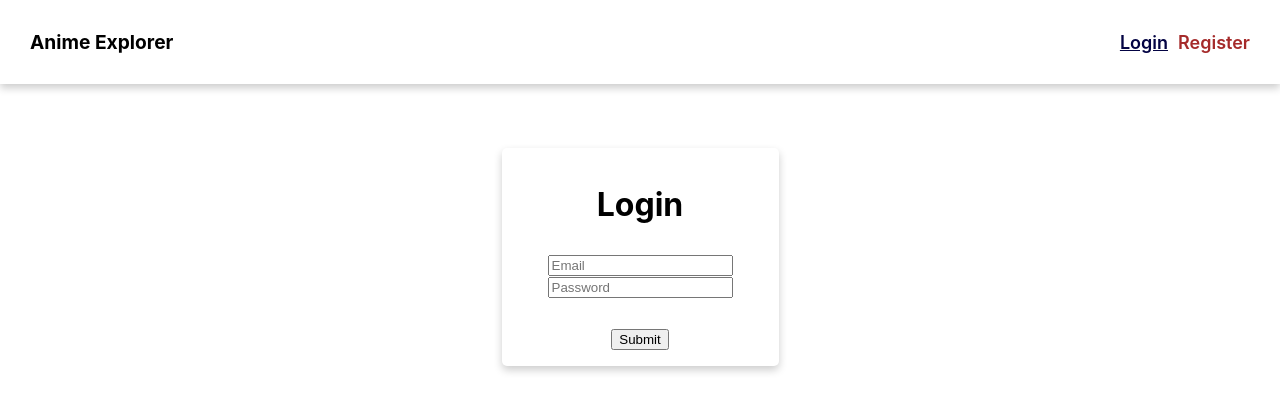
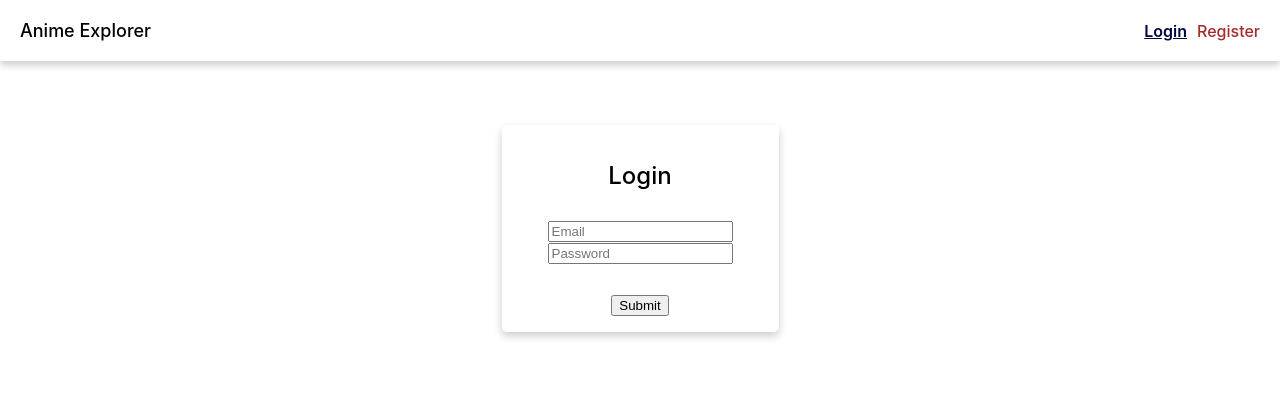
Before and after one commit to cindy2400/anime-explorer, a React (Create React App) app: page /login in a window 1280 px wide. Shown: the top 412 px of the page. Built offline with nearby package versions, Linux system fonts and the light colour scheme.

Commit message:
fix design

```diff
--- a/public/index.html
+++ b/public/index.html
@@ -24,7 +24,7 @@
       work correctly both with client-side routing and a non-root public URL.
       Learn how to configure a non-root public URL by running `npm run build`.
     -->
-    <title>React App</title>
+    <title>Anime Explorer</title>
   </head>
   <body>
     <noscript>You need to enable JavaScript to run this app.</noscript>
--- a/src/component/Auth.js
+++ b/src/component/Auth.js
@@ -28,9 +28,9 @@ const Auth = ({ type }) => {
     <div className={styles.content}>
       <Card>
         {type === "login" ? (
-          <h1 className={styles.title}>Login</h1>
+          <h2 className={styles.title}>Login</h2>
         ) : (
-          <h1 className={styles.title}>Register</h1>
+          <h2 className={styles.title}>Register</h2>
         )}
         <form onSubmit={authHandler}>
           <ul className={styles.bullets}>
--- a/src/component/Auth.module.css
+++ b/src/component/Auth.module.css
@@ -4,6 +4,7 @@
 
 .title {
   text-align: center;
+  font-weight: 500;
 }
 
 .bullets {
--- a/src/component/DetailAnime.js
+++ b/src/component/DetailAnime.js
@@ -51,20 +51,23 @@ const DetailAnime = () => {
           />
           <Card className={styles["container-info"]}>
             <h3>Season</h3>
-            <p>{animeDetail.season}</p>
+            <p className={styles.paragraph}>{animeDetail.season}</p>
             <h3>Status</h3>
-            <p>{animeDetail.status}</p>
+            <p className={styles.paragraph}>{animeDetail.status}</p>
             <h3>Genre</h3>
             {animeDetail.genres.map((genre) => (
-              <p key={genre}>{genre}</p>
+              <p className={styles.paragraph} key={genre}>
+                {genre}
+              </p>
             ))}
           </Card>
         </div>
 
         <div className={styles["container-property"]}>
           <Card>
-            <h1>{animeDetail.title.english || animeDetail.title.romaji}</h1>
+            <h2>{animeDetail.title.english || animeDetail.title.romaji}</h2>
             <p
+              className={styles.paragraph}
               dangerouslySetInnerHTML={{ __html: animeDetail.description }}
             ></p>
             <hr></hr>
--- a/src/component/DetailAnime.module.css
+++ b/src/component/DetailAnime.module.css
@@ -49,3 +49,7 @@
   width: 100px;
   font-weight: 700;
 }
+
+.paragraph {
+  font-size: 14px;
+}
--- a/src/component/Home.js
+++ b/src/component/Home.js
@@ -90,10 +90,12 @@ const Home = ({ type }) => {
               onClick={renewDetailHandler}
             >
               <Card className={styles.card}>
-                <p>{anime.title.english || anime.title.romaji}</p>
+                <p className={styles.title}>
+                  {anime.title.english || anime.title.romaji}
+                </p>
                 <Badge>{`${anime.season}, ${anime.seasonYear}`}</Badge>
                 <LazyLoadImage
-                  width={230}
+                  width={180}
                   height="auto"
                   src={anime.coverImage.large}
                   effect="blur"
--- a/src/component/Home.module.css
+++ b/src/component/Home.module.css
@@ -6,8 +6,8 @@
 }
 
 .card {
-  width: 230px;
-  margin: 20px;
+  width: 180px;
+  margin: 10px;
 }
 
 .link {
@@ -18,7 +18,7 @@
 
 .form {
   margin-top: 40px;
-  margin-left: 100px;
+  margin-left: 60px;
 }
 
 .input {
@@ -29,3 +29,7 @@
   height: 30px;
   margin-left: 20px;
 }
+
+.title {
+  font-size: 14px;
+}
--- a/src/component/ui/Badge.module.css
+++ b/src/component/ui/Badge.module.css
@@ -6,4 +6,5 @@
   border-radius: 20px;
   background-color: rgb(25, 34, 125);
   color: white;
+  font-size: 12px;
 }
--- a/src/component/ui/Header.js
+++ b/src/component/ui/Header.js
@@ -62,9 +62,6 @@ const Header = () => {
               >
                 Popular
               </NavLink>
-              {/* <Link to="/upcoming" className={styles.link}>
-                Upcoming
-              </Link> */}
               <NavLink
                 activeClassName={styles["nav-link"]}
                 to="/favorites"
--- a/src/component/ui/Header.module.css
+++ b/src/component/ui/Header.module.css
@@ -1,8 +1,8 @@
 .link {
   margin-right: 10px;
   color: brown;
-  font-weight: 600;
-  font-size: large;
+  font-weight: 500;
+  font-size: 16px;
   text-decoration: none;
 }
 
@@ -23,13 +23,13 @@
   flex-wrap: wrap;
   justify-content: space-between;
   align-items: center;
-  padding: 20px;
+  padding: 10px;
 }
 
 .title {
   margin: 10px;
-  font-size: larger;
+  font-size: 18px;
   color: black;
-  font-weight: 700;
+  font-weight: 500;
   text-decoration: none;
 }
```
